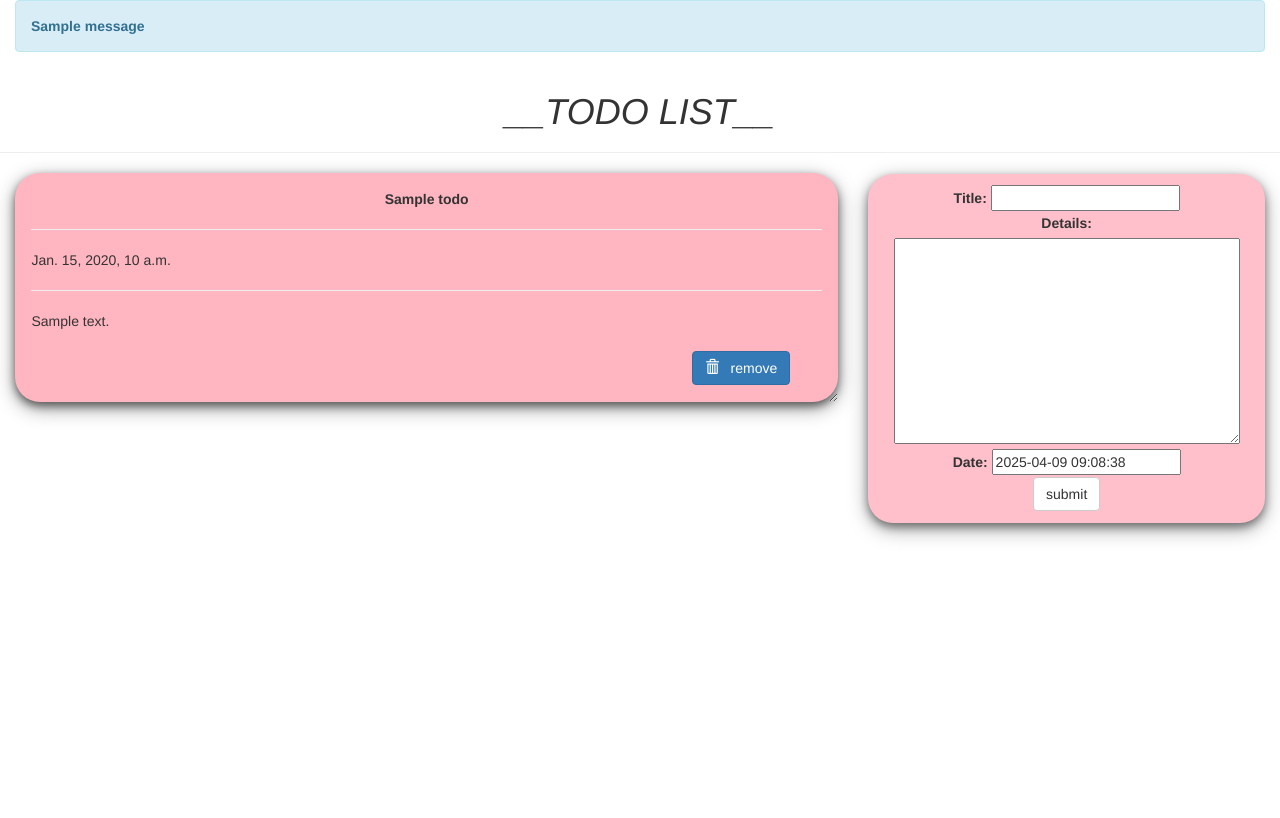
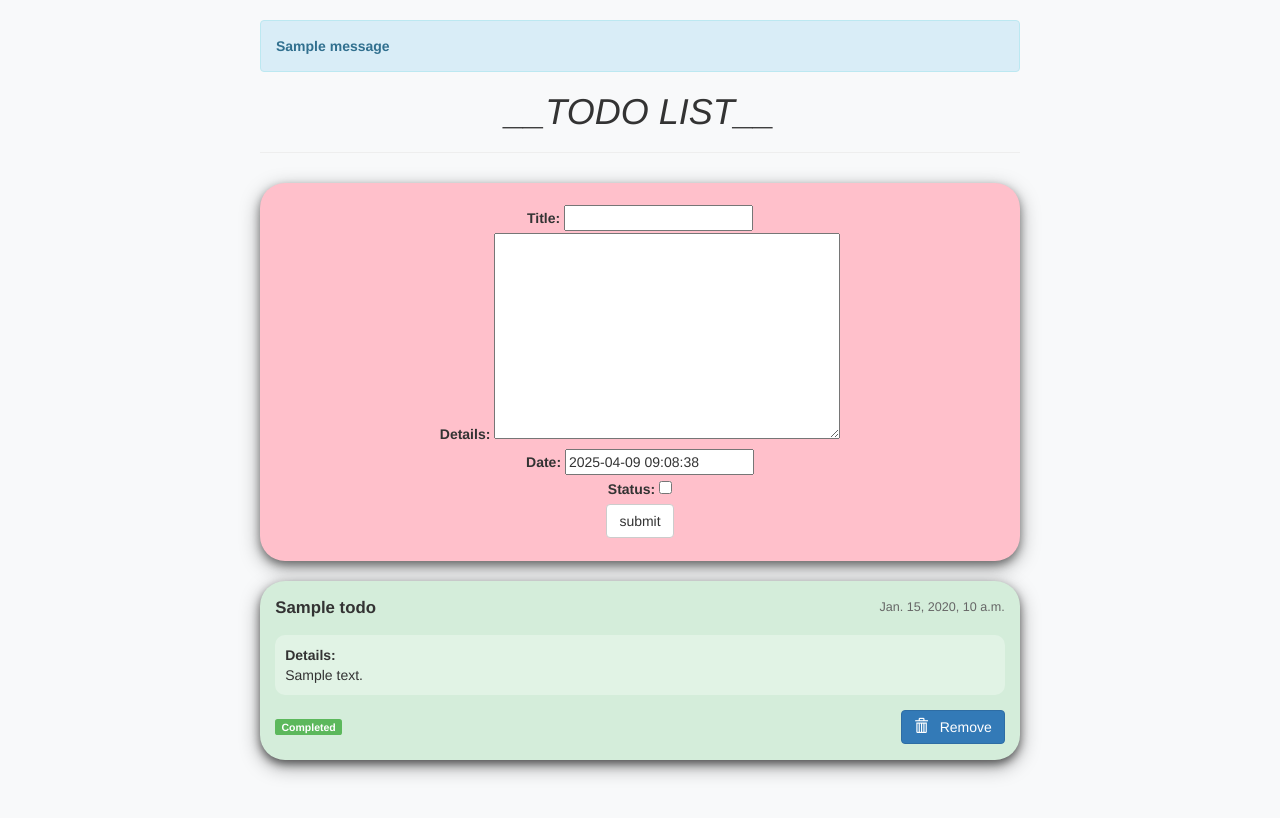
Before and after one commit to Rajdonge/TO_DO_SITE, a Django app: page / in a window 1280 px wide. Before the commit the page ends 540 px from the top, so only its background shows below. Run offline with Django 5.2, Linux system fonts and the light colour scheme; tables that the repository leaves empty hold one stand-in row (values such as "Sample post"); one stand-in notice (Sample message) is shown; some libraries are stand-ins or nearby versions.

Commit message:
Commit changes

```diff
--- a/todo_site/todo/models.py
+++ b/todo_site/todo/models.py
@@ -5,6 +5,7 @@ class Todo(models.Model):
     title = models.CharField(max_length=100)
     details = models.TextField()
     date = models.DateTimeField(default=timezone.now)
+    status = models.BooleanField(default=False)
 
     def __str__(self):
         return self.title
--- a/todo_site/todo/templates/todo/index.html
+++ b/todo_site/todo/templates/todo/index.html
@@ -1,86 +1,126 @@
 <!DOCTYPE html>
 <html lang="en" dir="ltr">
-
   <head>
-
-  <meta charset="utf-8">
+    <meta charset="utf-8" />
     <title>{{title}}</title>
-  <meta name="viewport" content="width=device-width, initial-scale=1">
-  <link rel="stylesheet" href="https://maxcdn.bootstrapcdn.com/bootstrap/3.3.7/css/bootstrap.min.css">
+    <meta name="viewport" content="width=device-width, initial-scale=1" />
+    <link
+      rel="stylesheet"
+      href="https://maxcdn.bootstrapcdn.com/bootstrap/3.3.7/css/bootstrap.min.css"
+    />
     <script src="https://ajax.googleapis.com/ajax/libs/jquery/3.3.1/jquery.min.js"></script>
     <script src="https://maxcdn.bootstrapcdn.com/bootstrap/3.3.7/js/bootstrap.min.js"></script>
     <!--style-->
     <style>
+      body {
+        background-color: #f8f9fa;
+      }
+
       .card {
-
-   box-shadow: 0 4px 8px 0 rgba(0,0,0,0.5),
-               0 6px 20px 0 rgba(0,0,0,0.39);
+        box-shadow: 0 4px 8px 0 rgba(0, 0, 0, 0.5),
+          0 6px 20px 0 rgba(0, 0, 0, 0.39);
         background: lightpink;
-   margin-bottom : 5%;
+        margin-bottom: 5%;
         border-radius: 25px;
-   padding : 2%;
+        padding: 2%;
         overflow: auto;
-   resize: both;
         text-overflow: ellipsis;
       }
-  .card:hover{
+      .card:hover {
         background: lightblue;
       }
 
-  .submit_form{
-
+      .submit_form {
         text-align: center;
         padding: 3%;
         background: pink;
         border-radius: 25px;
-    box-shadow: 0 4px 8px 0 rgba(0,0,0,0.4),
-                0 6px 20px 0 rgba(0,0,0,0.36);
+        box-shadow: 0 4px 8px 0 rgba(0, 0, 0, 0.4),
+          0 6px 20px 0 rgba(0, 0, 0, 0.36);
+        margin-bottom: 20px;
+      }
+
+      .main-container {
+        max-width: 800px;
+        margin: 0 auto;
+        padding: 20px;
+      }
+
+      .header {
+        text-align: center;
+        margin-bottom: 30px;
+      }
+
+      .card-header {
+        display: flex;
+        justify-content: space-between;
+        align-items: center;
+        margin-bottom: 10px;
+      }
+
+      .card-title {
+        font-weight: bold;
+        font-size: 1.2em;
+      }
+
+      .card-date {
+        color: #666;
+        font-size: 0.9em;
+      }
+
+      .card-details {
+        margin: 15px 0;
+        padding: 10px;
+        background: rgba(255,255,255,0.3);
+        border-radius: 10px;
+      }
+
+      .card-actions {
+        display: flex;
+        justify-content: space-between;
+        align-items: center;
+        margin-top: 15px;
+      }
+
+      @media (max-width: 768px) {
+        .main-container {
+          padding: 10px;
+        }
+
+        .card, .submit_form {
+          margin-bottom: 15px;
+        }
+
+        .card-header {
+          flex-direction: column;
+          align-items: flex-start;
+        }
+
+        .card-date {
+          margin-top: 5px;
+        }
       }
     </style>
-
   </head>
 
-<body  class="container-fluid">
-
-  {% if messages %}
-  {% for message in messages %}
+  <body>
+    <div class="main-container">
+      {% if messages %} {% for message in messages %}
       <div class="alert alert-info">
         <strong>{{message}}</strong>
       </div>
-  {% endfor %}
-  {% endif %}
+      {% endfor %} {% endif %}
 
-  <center class="row">
+      <div class="header">
         <h1><i>__TODO LIST__</i></h1>
         <hr />
-  </center>
+      </div>
 
       <div class="row">
-
-    <div class="col-md-8">
-
-      {% for i in list %}
-      <div class="card">
-        <center><b>{{i.title}}</b></center>
-        <hr/>
-        {{i.date}}
-        <hr/>
-        {{i.details}}
-        <br />
-        <br />
-        <form action="{% url 'del' i.id %}" method="POST" style=" padding-right: 4%; padding-bottom: 3%;">
-          {% csrf_token %}
-          <button value="remove" type="submit"  class="btn btn-primary" style="float: right;"><span class="glyphicon glyphicon-trash"></span> &nbsp; remove</button>
-        </form>
-      </div>
-      {% endfor%}
-    </div>
-    <div class="col-md-1"> </div>
-    <div class="col-md-4" >
-      <div  class="submit_form">
-      <form  method="POST">
-        {% csrf_token %}
-        {{forms}}
+        <div class="col-md-12">
+          <div class="submit_form">
+            <form method="POST">
+              {% csrf_token %} {{forms}}
               <center>
                 <input type="submit" class="btn btn-default" value="submit" />
               </center>
@@ -88,6 +128,61 @@
           </div>
         </div>
       </div>
+
+      <div class="row">
+        <div class="col-md-12">
+          {% for i in list %}
+          <div
+            class="card"
+            {%
+            if
+            i.status
+            %}
+            style="background: #d4edda"
+            {%
+            endif
+            %}
+          >
+            <div class="card-header">
+              <div class="card-title">{{ i.title }}</div>
+              <div class="card-date">{{ i.date }}</div>
+            </div>
+
+            <div class="card-details">
+              <strong>Details:</strong><br>
+              {{ i.details }}
+            </div>
+
+            <div class="card-actions">
+              {% if not i.status %}
+              <form
+                action="{% url 'done' i.id %}"
+                method="POST"
+                style="display: inline-block"
+              >
+                {% csrf_token %}
+                <button type="submit" class="btn btn-success">
+                  <span class="glyphicon glyphicon-ok"></span> Done
+                </button>
+              </form>
+              {% else %}
+              <span class="label label-success">Completed</span>
+              {% endif %}
+
+              <form
+                action="{% url 'del' i.id %}"
+                method="POST"
+              >
+                {% csrf_token %}
+                <button value="remove" type="submit" class="btn btn-primary">
+                  <span class="glyphicon glyphicon-trash"></span> &nbsp; Remove
+                </button>
+              </form>
+            </div>
+          </div>
+          {% endfor %}
+        </div>
+      </div>
+    </div>
   </body>
-
 </html>
--- a/todo_site/todo/views.py
+++ b/todo_site/todo/views.py
@@ -22,6 +22,12 @@ def index(request):
     }
     return render(request, "todo/index.html", page)
 
+def mark_done(request, item_id):
+    item = Todo.objects.get(id=item_id)
+    item.status = True
+    item.save()
+    messages.success(request, "Task marked as done!")
+    return redirect("todo")
 
 # Function to remove item, it receives todo item_id as primary key from url
 def remove(request, item_id):
--- a/todo_site/todo_site/urls.py
+++ b/todo_site/todo_site/urls.py
@@ -20,6 +20,7 @@ from todo import views
 
 urlpatterns = [
     path('', views.index, name='todo'),
+    path('done/<int:item_id>/', views.mark_done, name="done"),
     path('/del/<str:item_id>/', views.remove, name='del'),
     path('admin/', admin.site.urls),
 ]
```
Also changed, not shown: todo_site/db.sqlite3, todo_site/todo/migrations/0002_todo_status.py (added). Lines whose indentation alone changed are shown as unchanged.
